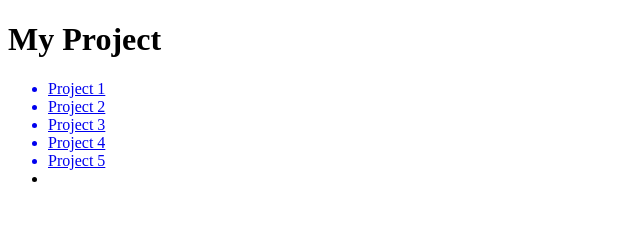
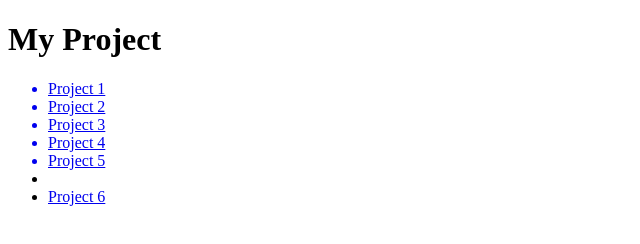
Before and after one commit to cilviannagonzalez/cilviannagonzalez.github.io, a plain HTML site: page index.html in a window 1280 px wide. Shown: the full height of the page, 0-640 px from the left. Drawn offline with Linux system fonts and the light colour scheme.

Commit message:
Update index.html

```diff
--- a/index.html
+++ b/index.html
@@ -18,7 +18,7 @@
       <a href="project3.html"><li> Project 3 </li></a>
       <a href="photogallery/project4.html"><li> Project 4 </li></a>
       <a href="https://cilviannagonzalez.github.io/tables/project5.html"><li> Project 5<li></a>
-
+      <a href="project6/project6"><li> Project 6 </li></a>
     </ul>
 
    </body>
```
